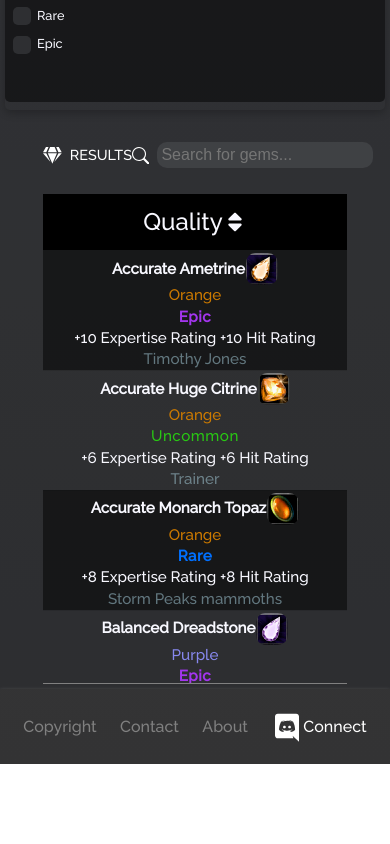
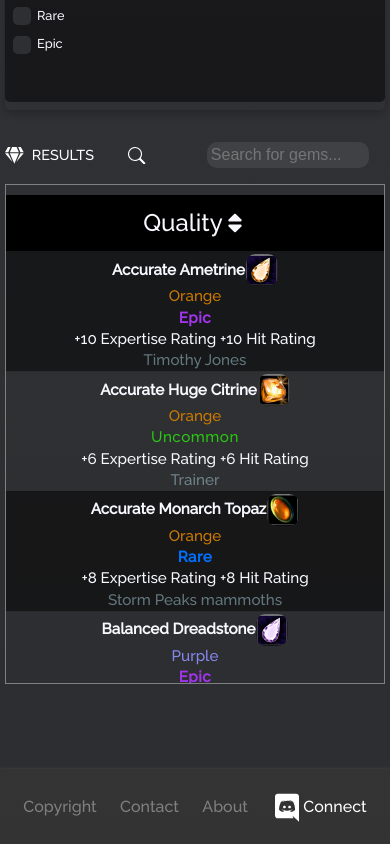
Before and after one commit to MarcusMohns/Codex-Online, a React (Create React App) app: page /gemfinder in a window 390 px wide. Shown: the part 1067-1911 px from the top of the page. Before the commit the page ends 1831 px from the top, so only its background shows below. Built offline with nearby package versions, Linux system fonts and the light colour scheme.

Commit message:
Changed layout swap breakpoints

```diff
--- a/src/components/styles/GemFinder.styled.js
+++ b/src/components/styles/GemFinder.styled.js
@@ -44,12 +44,16 @@ export const Main = styled.main`
       align-items: center;
 
       #search-icon {
-        @media screen and (max-width: 992px) {
+        margin-left: auto;
+
+        @media screen and (max-width: 510px) {
           display: none;
         }
       }
     }
-
+    @media screen and (max-width: 1500px) {
+      width: 100%;
+    }
     @media screen and (max-width: 992px) {
       margin-left: 0px;
       align-items: center;
@@ -64,6 +68,11 @@ export const Main = styled.main`
       padding: 0.2rem;
       background-color: ${COLORS.fadedBackground};
       color: ${COLORS.offWhite};
+
+      @media screen and (max-width: 510px) {
+        width: 60%;
+        margin-left: auto;
+      }
     }
   }
 `;
@@ -121,6 +130,7 @@ export const CheckBoxContainer = styled.section`
     margin-bottom: 1rem;
     user-select: none;
     flex-wrap: wrap;
+    letter-spacing: 1px;
   }
   .checkboxes {
     width: 100%;
@@ -234,7 +244,8 @@ export const GemTableContainer = styled.section`
   margin-left: auto;
   margin-right: auto;
   width: 80%;
-  border-bottom: 1px solid grey;
+  border: 1px solid grey;
+  margin-bottom: 5rem;
 
   table {
     min-width: 100%;
@@ -356,6 +367,10 @@ export const GemTableContainer = styled.section`
     color: ${COLORS.offWhite};
     margin-top: 20px;
   }
+  @media screen and (max-width: 1500px) {
+    width: 100%;
+  }
+
   @media screen and (max-width: 992px) {
     height: 500px;
 
```
